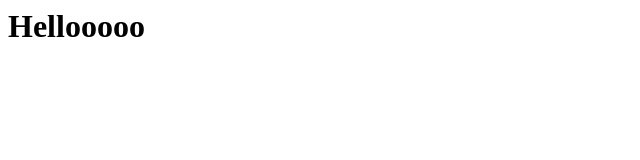
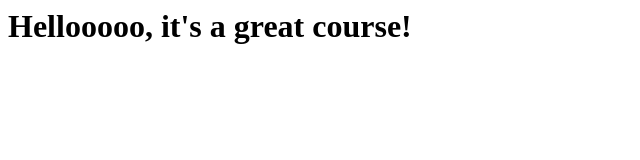
Before and after one commit to EmmaR-TK/coursera-test, a plain HTML site: page site/index.html in a window 1280 px wide. Shown: the whole page, without its empty margins (0-640 px from the left). Drawn offline with Linux system fonts and the light colour scheme.

Commit message:
Small addition to our page content

```diff
--- a/site/index.html
+++ b/site/index.html
@@ -2,4 +2,4 @@
 <html>
 <head>
     <title>Hello Coursera!</title></head>
-<body><h1>Hellooooo</h1></body></html>
+<body><h1>Hellooooo, it's a great course!</h1></body></html>
```
